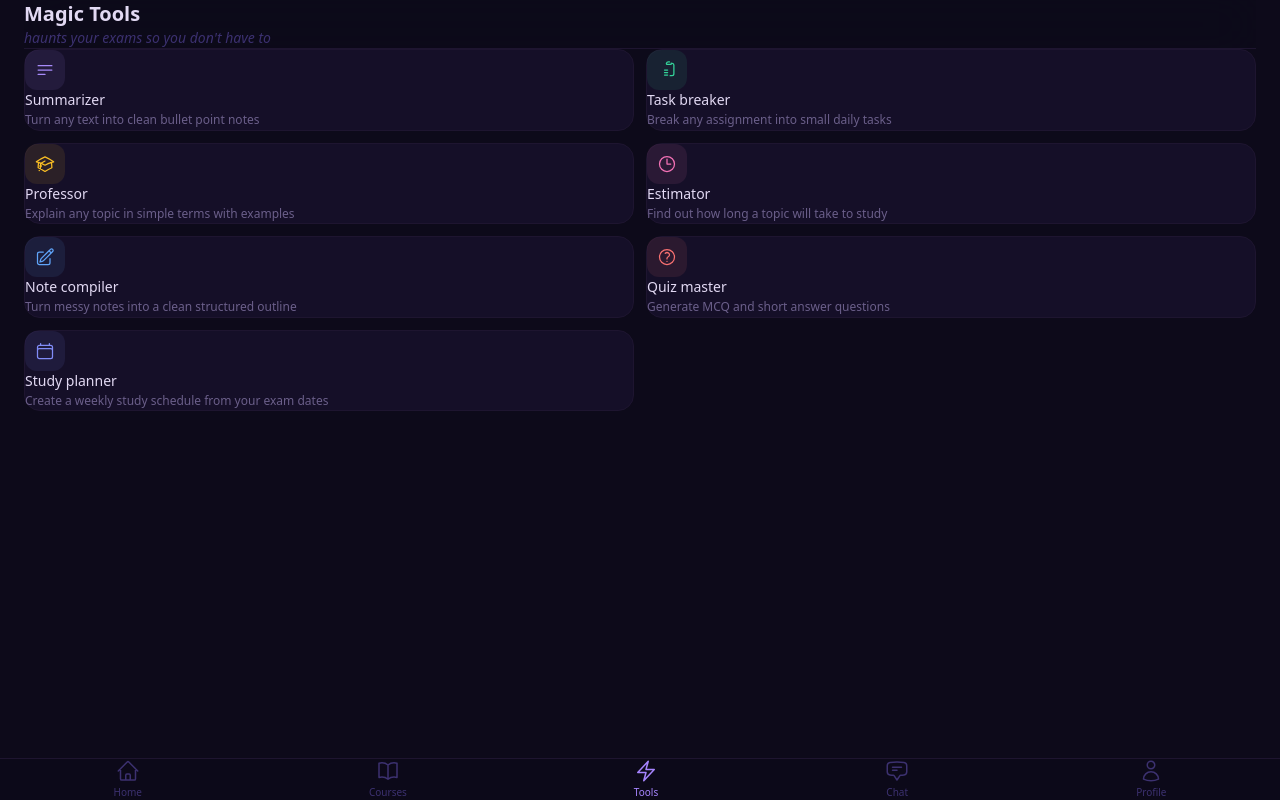
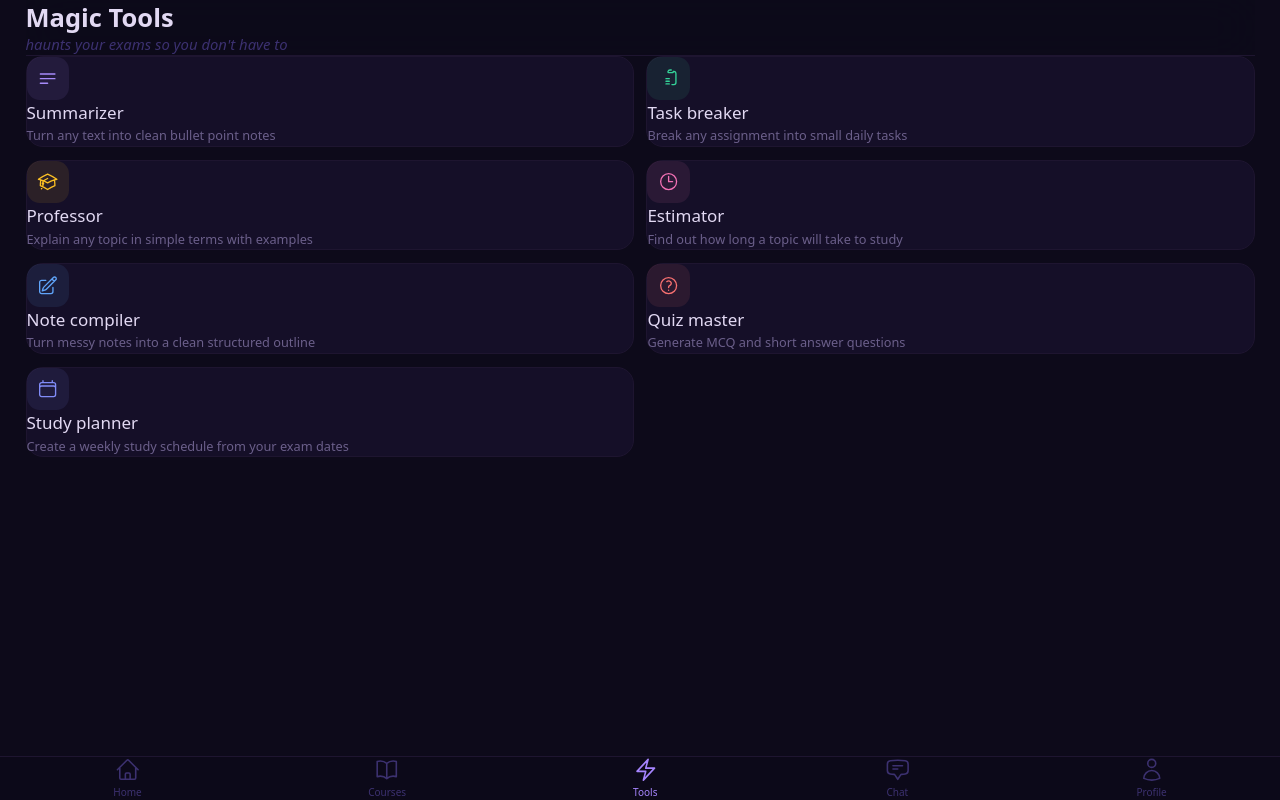
Before and after one commit to imamhossainjune-prog/muse-noir, a Next.js app: page /tools in a window 1280 px wide. Built offline with nearby package versions, Linux system fonts and the light colour scheme.

Commit message:
Increase font sizes across app

```diff
--- a/app/components/document-card.tsx
+++ b/app/components/document-card.tsx
@@ -23,7 +23,7 @@ export function DocumentCard({ document }: DocumentCardProps) {
             </svg>
           </div>
           <div className="min-w-0">
-            <p className="text-sm font-medium text-[#e2d9f3] truncate">{document.file_name}</p>
+            <p className="text-base font-medium text-[#e2d9f3] truncate">{document.file_name}</p>
             <p className="text-xs text-[#6b5f8a]">{uploadDate}</p>
           </div>
         </div>
--- a/app/courses/[id]/page.tsx
+++ b/app/courses/[id]/page.tsx
@@ -50,7 +50,7 @@ export default function CoursePage() {
           </button>
           {course && <div className="w-3 h-3 rounded-full flex-shrink-0" style={{ backgroundColor: course.color }} />}
           <div>
-            <h1 className="text-xl font-semibold text-[#e2d9f3]">{course?.name ?? 'Course'}</h1>
+            <h1 className="text-2xl font-semibold text-[#e2d9f3]">{course?.name ?? 'Course'}</h1>
             {course?.code && <p className="text-xs text-[#6b5f8a]">{course.code}</p>}
           </div>
         </div>
--- a/app/courses/page.tsx
+++ b/app/courses/page.tsx
@@ -106,7 +106,7 @@ export default function CoursesPage() {
 
       {/* Header */}
       <div className="sticky top-0 z-10 border-b border-[#1e1530] bg-[#0d0a1a]/90 px-6 py-5 backdrop-blur-xl flex items-center justify-between">
-        <h1 className="text-xl font-semibold text-[#e2d9f3]">Courses</h1>
+        <h1 className="text-2xl font-semibold text-[#e2d9f3]">Courses</h1>
         <button
           onClick={() => setShowNewSemester(true)}
           className="flex items-center gap-1.5 rounded-full bg-violet-700 px-4 py-2 text-sm font-medium text-white"
@@ -237,7 +237,7 @@ export default function CoursesPage() {
                       style={{ backgroundColor: course.color }}
                     />
                     <div>
-                      <p className="text-sm font-medium text-[#e2d9f3]">{course.name}</p>
+                      <p className="text-base font-medium text-[#e2d9f3]">{course.name}</p>
                       {course.code && (
                         <p className="text-xs text-[#6b5f8a] mt-0.5">{course.code}</p>
                       )}
--- a/app/globals.css
+++ b/app/globals.css
@@ -17,6 +17,14 @@ body {
   overflow-x: hidden;
   background-color: #0d0a1a;
   color: #e2d9f3;
+}
+html,
+body {
+  max-width: 100vw;
+  overflow-x: hidden;
+  background-color: #0d0a1a;
+  color: #e2d9f3;
+  font-size: 17px;
 }
 
 input, textarea, button {
--- a/app/tools/page.tsx
+++ b/app/tools/page.tsx
@@ -103,7 +103,7 @@ export default function ToolsPage() {
   return (
     <main className="min-h-screen bg-[#0d0a1a] pb-24 pt-2">
       <div className="sticky top-0 z-10 mt-0 border-b border-[#1e1530] bg-[#0d0a1a]/90 px-6 py-5 backdrop-blur-xl">
-        <h1 className="text-xl font-semibold text-[#e2d9f3]">Magic Tools</h1>
+        <h1 className="text-2xl font-semibold text-[#e2d9f3]">Magic Tools</h1>
         <p className="text-sm text-[#3c3170] mt-0.5 italic">haunts your exams so you don't have to</p>
       </div>
       <div className="px-6 pt-6">
@@ -119,7 +119,7 @@ export default function ToolsPage() {
                   <path strokeLinecap="round" strokeLinejoin="round" d={tool.icon} />
                 </svg>
               </div>
-              <p className="text-sm font-medium text-[#e2d9f3] mb-1">{tool.name}</p>
+              <p className="text-base font-medium text-[#e2d9f3] mb-1">{tool.name}</p>
               <p className="text-xs text-[#6b5f8a] leading-relaxed">{tool.description}</p>
             </button>
           ))}
```
